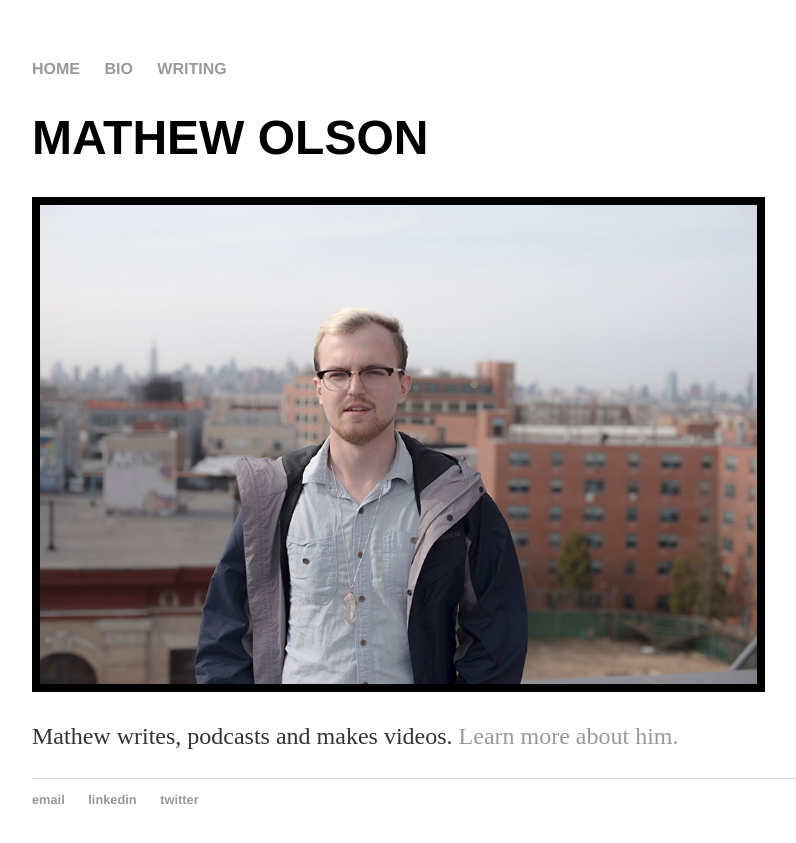
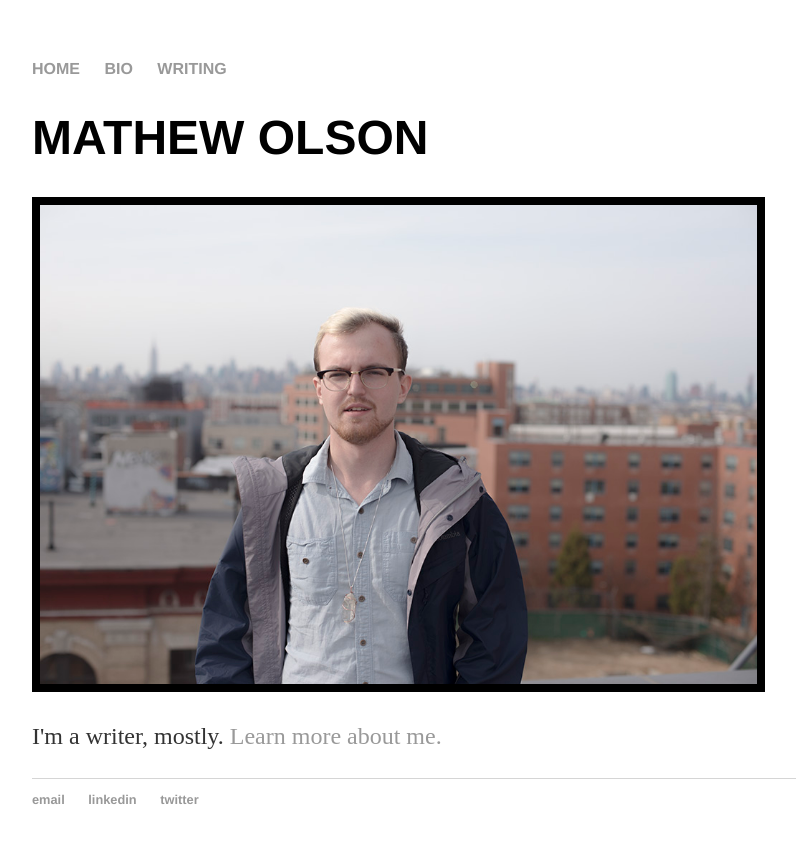
Before and after one commit to mathewolson/mathewolson.github.io, a Jekyll site: the page built from index.html, in a window 1280 px wide. Shown: the top 843 px of the page, without its empty margins (160-956 px from the left). Built offline with Jekyll 4.4.1, drawn with Linux system fonts in a browser that asks for light colours.

Commit message:
Update index.html

```diff
--- a/index.html
+++ b/index.html
@@ -5,5 +5,5 @@ title: Mathew Olson
 <div class="blurb">
 	<h1>MATHEW OLSON</h1>
 	<img src="https://raw.githubusercontent.com/mathewolson/mathewolson.github.io/master/DSC_7853_small.jpg" alt="Photo by Michael Zhao" width=80% height=auto border=8px/>
-	<p>Mathew writes, podcasts and makes videos. <a href="/about">Learn more about him.</a></p>
+	<p>I'm a writer, mostly. <a href="/about">Learn more about me.</a></p>
 </div><!-- /.blurb -->
```
